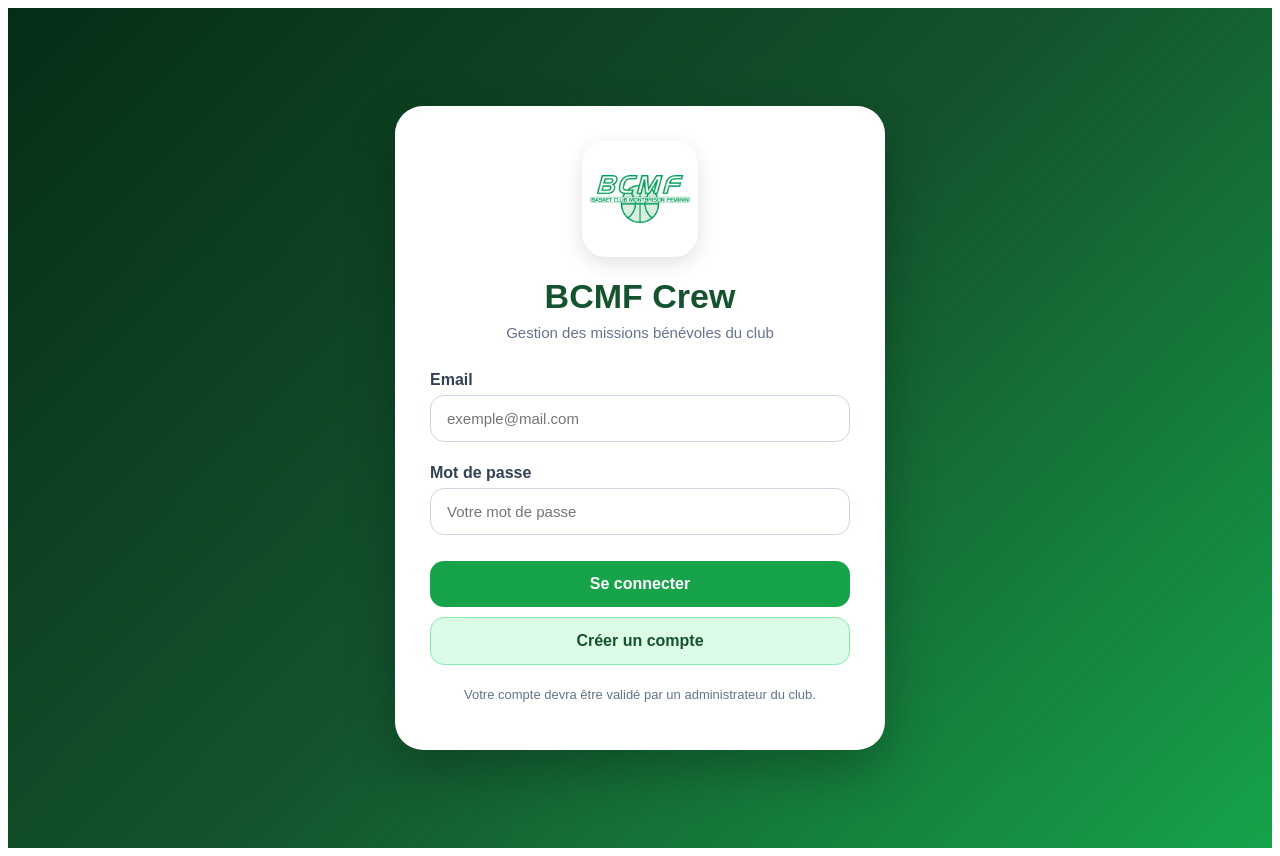
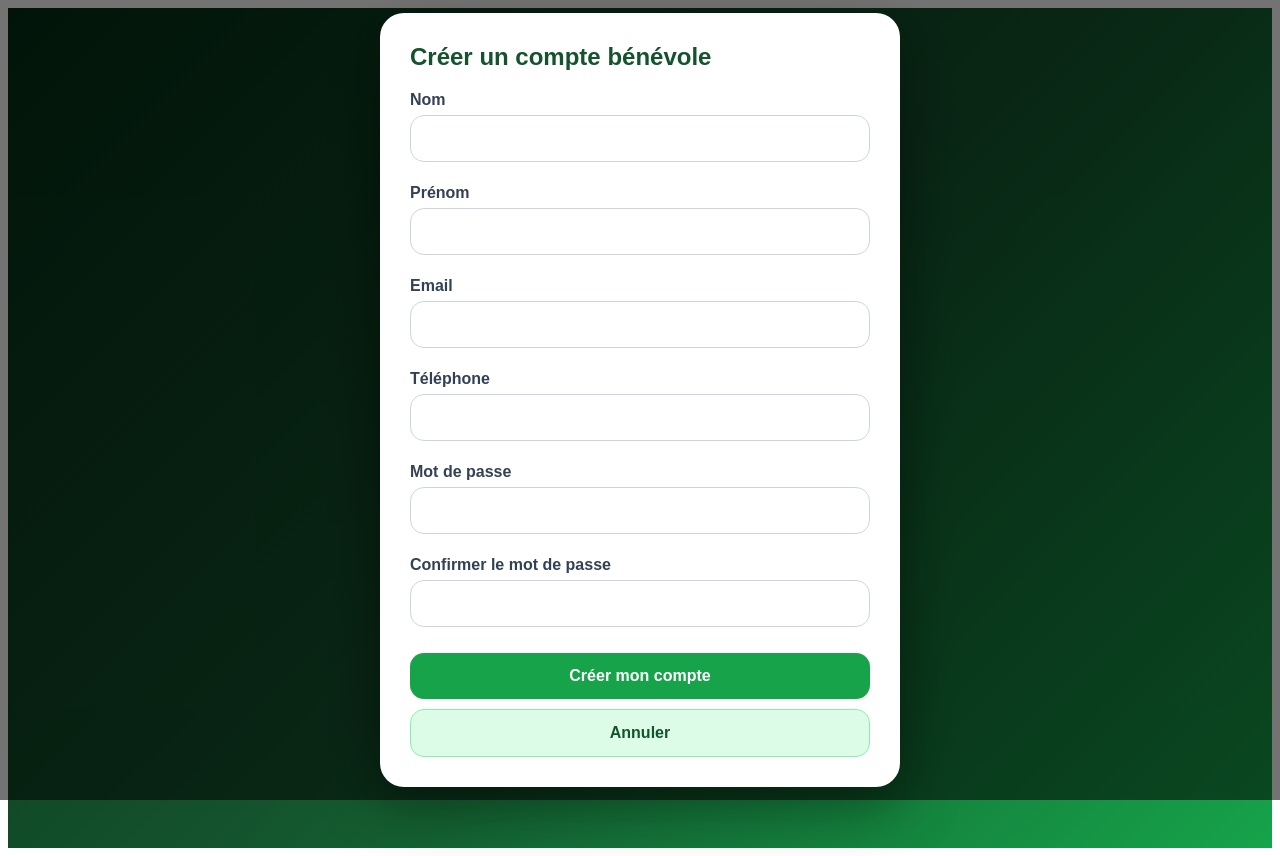
Before and after one commit to bcmf-web/bcmf-web, a React (Vite) app: page / in a window 1280 px wide. Both pictures are taken after a click on the button "Créer un compte". Built offline with nearby package versions, Linux system fonts and the light colour scheme; no server answers; the database is empty.

Commit message:
Improve registration workflow and BCMF branding

```diff
--- a/src/pages/LoginPage.jsx
+++ b/src/pages/LoginPage.jsx
@@ -4,6 +4,11 @@ import { supabase } from "../services/supabaseClient.js";
 export default function LoginPage({ onLogin }) {
   const [email, setEmail] = useState("");
   const [password, setPassword] = useState("");
+  const [showSignup, setShowSignup] = useState(false);
+  const [firstName, setFirstName] = useState("");
+  const [lastName, setLastName] = useState("");
+  const [phone, setPhone] = useState("");
+  const [confirmPassword, setConfirmPassword] = useState("");
 
   async function login() {
     const { error } = await supabase.auth.signInWithPassword({
@@ -20,6 +25,28 @@ export default function LoginPage({ onLogin }) {
   }
 
   async function signup() {
+
+	if (
+	  !firstName.trim() ||
+	  !lastName.trim() ||
+	  !phone.trim() ||
+	  !email.trim() ||
+	  !password.trim() ||
+	  !confirmPassword.trim()
+	) {
+	  alert("Merci de compléter tous les champs.");
+	  return;
+	}
+
+	if (password !== confirmPassword) {
+	  alert("Les mots de passe ne correspondent pas");
+	  return;
+	}
+
+	if (!phone || phone.length < 10) {
+	  alert("Numéro de téléphone invalide");
+	  return;
+	}
     const { data, error } = await supabase.auth.signUp({
       email,
       password,
@@ -37,7 +64,8 @@ export default function LoginPage({ onLogin }) {
         {
           id: authUser.id,
           email: email,
-          name: email.split("@")[0],
+          name: `${firstName} ${lastName}`,
+		  phone: phone,
           role: "benevole",
           team: null,
           status: "pending",
@@ -50,8 +78,16 @@ export default function LoginPage({ onLogin }) {
         return;
       }
     }
+    setShowSignup(false);
+	setFirstName("");
+	setLastName("");
+	setPhone("");
+	setEmail("");
+	setPassword("");
+	setConfirmPassword("");
 
-    alert("Compte créé. En attente de validation par le club.");
+    alert("Votre compte sera créé aprés validation par le club.");
+
   }
 
   return (
@@ -88,15 +124,80 @@ export default function LoginPage({ onLogin }) {
             Se connecter
           </button>
 
-          <button onClick={signup} style={loginStyles.secondaryButton}>
-            Créer un compte
-          </button>
+          <button
+			  onClick={() => setShowSignup(true)}
+			  style={loginStyles.secondaryButton}
+		  >
+			  Créer un compte
+		  </button>
         </div>
 
         <p style={loginStyles.footerText}>
           Votre compte devra être validé par un administrateur du club.
         </p>
       </div>
+	  {showSignup && (
+		  <div style={loginStyles.modalOverlay}>
+			<div style={loginStyles.modal}>
+			  <h2 style={loginStyles.modalTitle}>Créer un compte bénévole</h2>
+
+			  <label style={loginStyles.label}>Nom</label>
+			  <input
+				value={lastName}
+				onChange={(e) => setLastName(e.target.value)}
+				style={loginStyles.input}
+			  />
+
+			  <label style={loginStyles.label}>Prénom</label>
+			  <input
+				value={firstName}
+				onChange={(e) => setFirstName(e.target.value)}
+				style={loginStyles.input}
+			  />
+
+			  <label style={loginStyles.label}>Email</label>
+			  <input
+				value={email}
+				onChange={(e) => setEmail(e.target.value)}
+				style={loginStyles.input}
+			  />
+
+			  <label style={loginStyles.label}>Téléphone</label>
+			  <input
+				value={phone}
+				onChange={(e) => setPhone(e.target.value)}
+				style={loginStyles.input}
+			  />
+
+			  <label style={loginStyles.label}>Mot de passe</label>
+			  <input
+				type="password"
+				value={password}
+				onChange={(e) => setPassword(e.target.value)}
+				style={loginStyles.input}
+			  />
+
+			  <label style={loginStyles.label}>Confirmer le mot de passe</label>
+			  <input
+				type="password"
+				value={confirmPassword}
+				onChange={(e) => setConfirmPassword(e.target.value)}
+				style={loginStyles.input}
+			  />
+
+			  <button onClick={signup} style={loginStyles.primaryButton}>
+				Créer mon compte
+			  </button>
+
+			  <button
+				onClick={() => setShowSignup(false)}
+				style={loginStyles.secondaryButton}
+			  >
+				Annuler
+			  </button>
+			</div>
+		  </div>
+		)}
     </div>
   );
 }
@@ -206,4 +307,32 @@ const loginStyles = {
     color: "#64748b",
     fontSize: 13,
   },
+
+  modalOverlay: {
+	  position: "fixed",
+	  inset: 0,
+	  background: "rgba(0,0,0,.55)",
+	  display: "flex",
+	  alignItems: "center",
+	  justifyContent: "center",
+	  padding: 20,
+	  zIndex: 999,
+	},
+
+	modal: {
+	  width: "100%",
+	  maxWidth: 460,
+	  maxHeight: "90vh",
+	  overflowY: "auto",
+	  background: "white",
+	  borderRadius: 24,
+	  padding: 30,
+	  boxShadow: "0 20px 60px rgba(0,0,0,.35)",
+	},
+
+	modalTitle: {
+	  marginTop: 0,
+	  color: "#14532d",
+	},
+
 };
```
